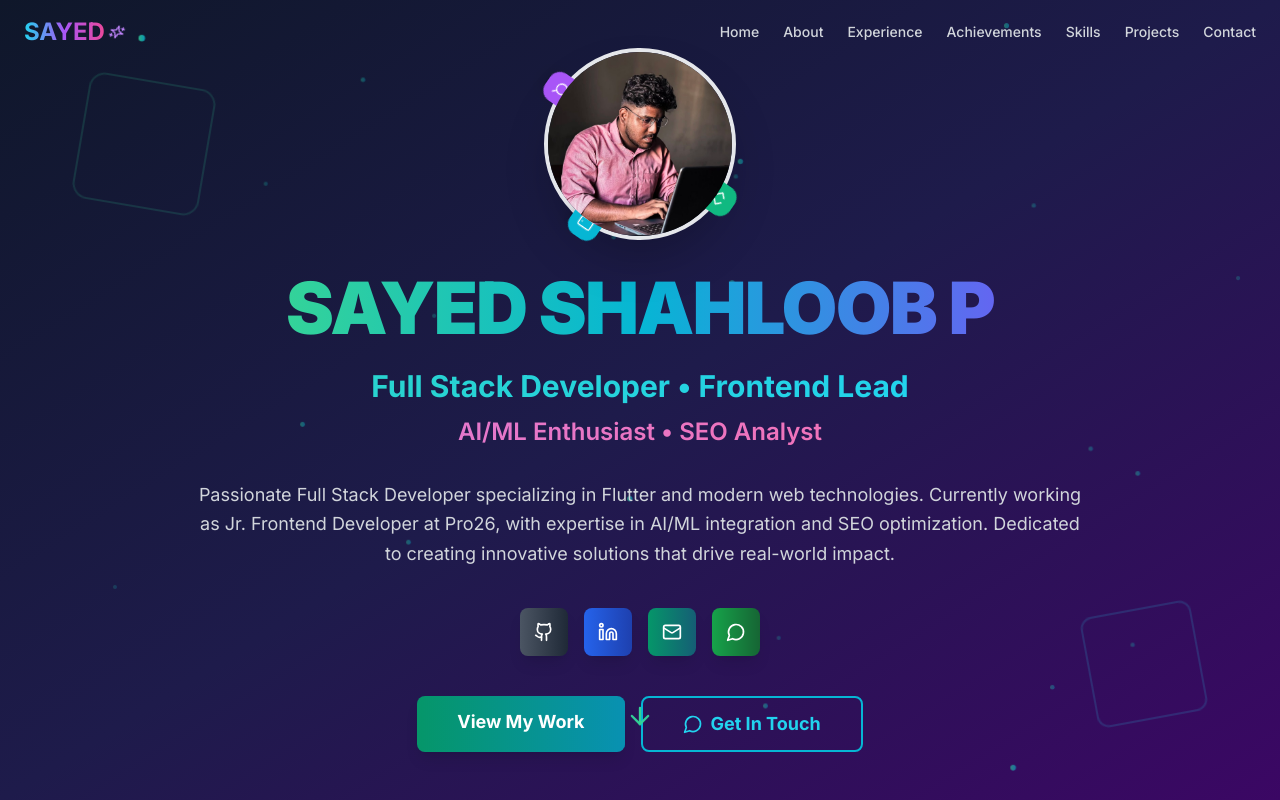
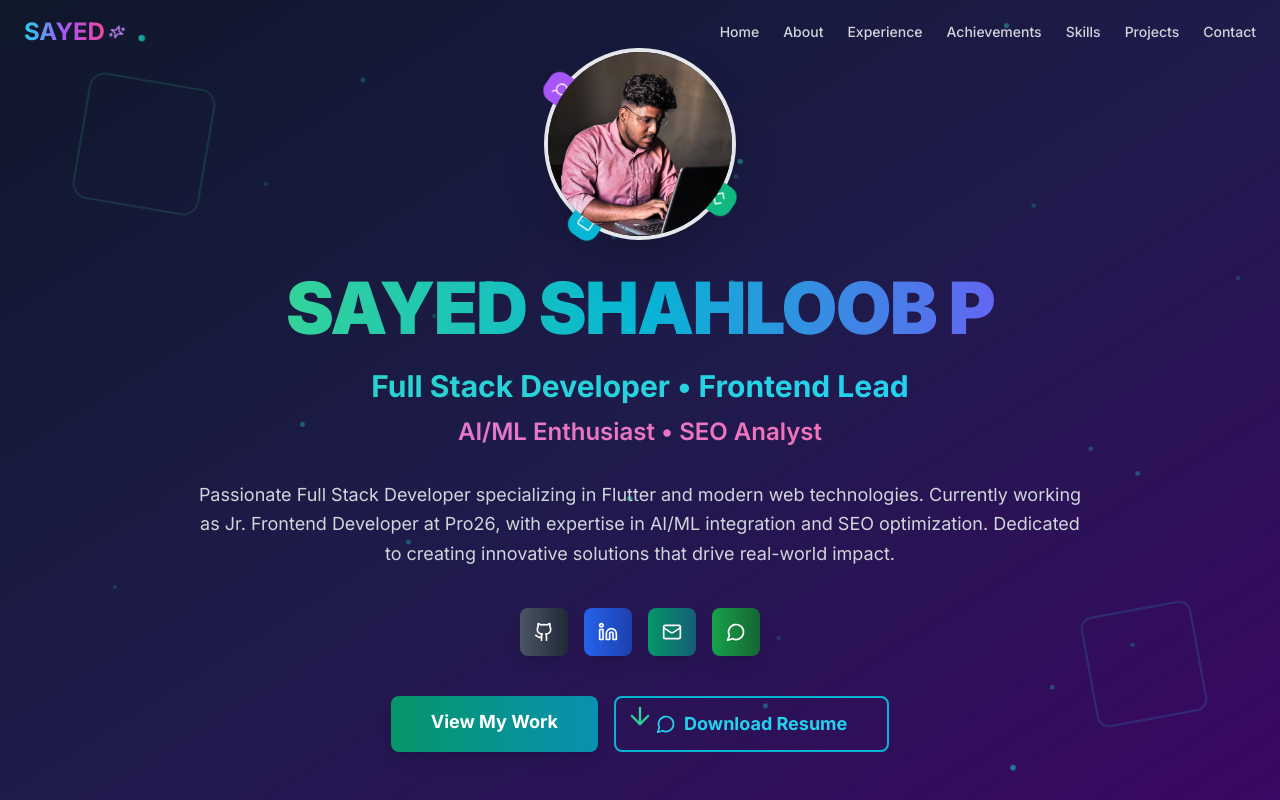
Before and after one commit to Sayed4281/my-portfolio, a React (Vite) app: page / in a window 1280 px wide. Shown: the top 800 px of the page. Built offline with nearby package versions, Linux system fonts and the light colour scheme.

Commit message:
Update Hero.tsx

```diff
--- a/src/components/Hero.tsx
+++ b/src/components/Hero.tsx
@@ -3,21 +3,12 @@ import { motion } from 'framer-motion';
 import { ArrowDown, Github, Linkedin, Mail, MessageCircle, Code, Smartphone, Search } from 'lucide-react';
 
 const Hero = () => {
-  const handleContactRedirect = () => {
-    // Scroll to contact section instead of downloading resume
-    const contactSection = document.getElementById('contact');
-    if (contactSection) {
-      contactSection.scrollIntoView({ behavior: 'smooth' });
-    }
-  };
-
   return (
     <section id="home" className="min-h-screen flex items-center justify-center relative overflow-hidden">
       {/* Professional Background */}
       <div className="absolute inset-0">
         <div className="absolute inset-0 bg-gradient-to-br from-slate-900 via-indigo-950 to-purple-950"></div>
 
-        {/* Sophisticated Floating Elements */}
         {[...Array(25)].map((_, i) => (
           <motion.div
             key={i}
@@ -40,7 +31,6 @@ const Hero = () => {
           />
         ))}
 
-        {/* Professional Geometric Patterns */}
         <motion.div
           className="absolute top-20 left-20 w-32 h-32 border-2 border-emerald-400/15 rounded-2xl"
           animate={{ rotate: 360 }}
@@ -60,7 +50,6 @@ const Hero = () => {
           transition={{ duration: 0.8 }}
           className="max-w-5xl mx-auto"
         >
-          {/* Professional Profile */}
           <motion.div
             initial={{ scale: 0, rotate: -180 }}
             animate={{ scale: 1, rotate: 0 }}
@@ -76,7 +65,6 @@ const Hero = () => {
               />
             </div>
 
-            {/* Professional Tech Icons Orbit */}
             <motion.div
               className="absolute inset-0 w-48 h-48 mx-auto"
               animate={{ rotate: 360 }}
@@ -94,7 +82,6 @@ const Hero = () => {
             </motion.div>
           </motion.div>
 
-          {/* Professional Name */}
           <motion.h1
             initial={{ opacity: 0, y: 20 }}
             animate={{ opacity: 1, y: 0 }}
@@ -106,7 +93,6 @@ const Hero = () => {
             </span>
           </motion.h1>
 
-          {/* Professional Titles */}
           <motion.div
             initial={{ opacity: 0, y: 20 }}
             animate={{ opacity: 1, y: 0 }}
@@ -114,18 +100,14 @@ const Hero = () => {
             className="text-xl md:text-2xl text-gray-300 mb-8 space-y-3"
           >
             <motion.div
-              animate={{
-                backgroundPosition: ["0% 50%", "100% 50%", "0% 50%"],
-              }}
+              animate={{ backgroundPosition: ["0% 50%", "100% 50%", "0% 50%"] }}
               transition={{ duration: 4, repeat: Infinity }}
               className="bg-gradient-to-r from-emerald-400 via-cyan-400 to-indigo-400 bg-300% bg-clip-text text-transparent font-bold text-2xl md:text-3xl"
             >
               Full Stack Developer • Frontend Lead
             </motion.div>
             <motion.div
-              animate={{
-                backgroundPosition: ["100% 50%", "0% 50%", "100% 50%"],
-              }}
+              animate={{ backgroundPosition: ["100% 50%", "0% 50%", "100% 50%"] }}
               transition={{ duration: 4, repeat: Infinity, delay: 2 }}
               className="bg-gradient-to-r from-purple-400 via-pink-400 to-orange-400 bg-300% bg-clip-text text-transparent font-semibold text-xl md:text-2xl"
             >
@@ -133,7 +115,6 @@ const Hero = () => {
             </motion.div>
           </motion.div>
 
-          {/* Professional Description */}
           <motion.p
             initial={{ opacity: 0, y: 20 }}
             animate={{ opacity: 1, y: 0 }}
@@ -157,17 +138,13 @@ const Hero = () => {
               { icon: Linkedin, href: 'https://linkedin.com/in/sayedshahloobp', label: 'LinkedIn', color: 'from-blue-600 to-blue-800' },
               { icon: Mail, href: 'mailto:sayedshahloobp@gmail.com', label: 'Email', color: 'from-emerald-600 to-cyan-800' },
               { icon: MessageCircle, href: 'https://wa.me/919567220971', label: 'WhatsApp', color: 'from-green-600 to-green-800' },
-            ].map((social, index) => (
+            ].map((social) => (
               <motion.a
                 key={social.label}
                 href={social.href}
-                target={social.href.startsWith('http') ? '_blank' : '_self'}
-                rel={social.href.startsWith('http') ? 'noopener noreferrer' : ''}
-                whileHover={{
-                  scale: 1.2,
-                  y: -8,
-                  rotate: [0, -5, 5, 0]
-                }}
+                target="_blank"
+                rel="noopener noreferrer"
+                whileHover={{ scale: 1.2, y: -8, rotate: [0, -5, 5, 0] }}
                 whileTap={{ scale: 0.9 }}
                 transition={{ type: "spring", stiffness: 400, damping: 10 }}
                 className={`w-12 h-12 bg-gradient-to-r ${social.color} rounded-lg flex items-center justify-center text-white shadow-lg hover:shadow-2xl transition-all duration-300 relative overflow-hidden group`}
@@ -192,10 +169,7 @@ const Hero = () => {
           >
             <motion.a
               href="#projects"
-              whileHover={{
-                scale: 1.05,
-                boxShadow: "0 0 40px rgba(16, 185, 129, 0.5)"
-              }}
+              whileHover={{ scale: 1.05, boxShadow: "0 0 40px rgba(16, 185, 129, 0.5)" }}
               whileTap={{ scale: 0.95 }}
               className="px-10 py-3 bg-gradient-to-r from-emerald-600 to-cyan-600 text-white rounded-lg font-bold text-lg transition-all duration-300 shadow-lg hover:shadow-emerald-500/25 relative overflow-hidden group"
             >
@@ -208,24 +182,23 @@ const Hero = () => {
               />
             </motion.a>
 
-            <motion.button
-              onClick={handleContactRedirect}
-              whileHover={{
-                scale: 1.05,
-                boxShadow: "0 0 40px rgba(6, 182, 212, 0.5)"
-              }}
+            {/* Download Resume Button */}
+            <motion.a
+              href="/sayed_shahloob_p.pdf"
+              download
+              whileHover={{ scale: 1.05, boxShadow: "0 0 40px rgba(6, 182, 212, 0.5)" }}
               whileTap={{ scale: 0.95 }}
               className="px-10 py-3 border-2 border-cyan-500 text-cyan-400 hover:bg-cyan-500 hover:text-white rounded-lg font-bold text-lg transition-all duration-300 flex items-center justify-center gap-2 group relative overflow-hidden"
             >
               <MessageCircle size={20} className="group-hover:animate-pulse relative z-10" />
-              <span className="relative z-10">Get In Touch</span>
+              <span className="relative z-10">Download Resume</span>
               <motion.div
                 className="absolute inset-0 bg-cyan-500"
                 initial={{ scale: 0 }}
                 whileHover={{ scale: 1 }}
                 transition={{ duration: 0.3 }}
               />
-            </motion.button>
+            </motion.a>
           </motion.div>
         </motion.div>
 
@@ -237,10 +210,7 @@ const Hero = () => {
           className="absolute bottom-8 left-1/2 transform -translate-x-1/2"
         >
           <motion.div
-            animate={{
-              y: [0, 10, 0],
-              opacity: [0.5, 1, 0.5]
-            }}
+            animate={{ y: [0, 10, 0], opacity: [0.5, 1, 0.5] }}
             transition={{ duration: 2, repeat: Infinity }}
             className="text-emerald-400"
           >
```
